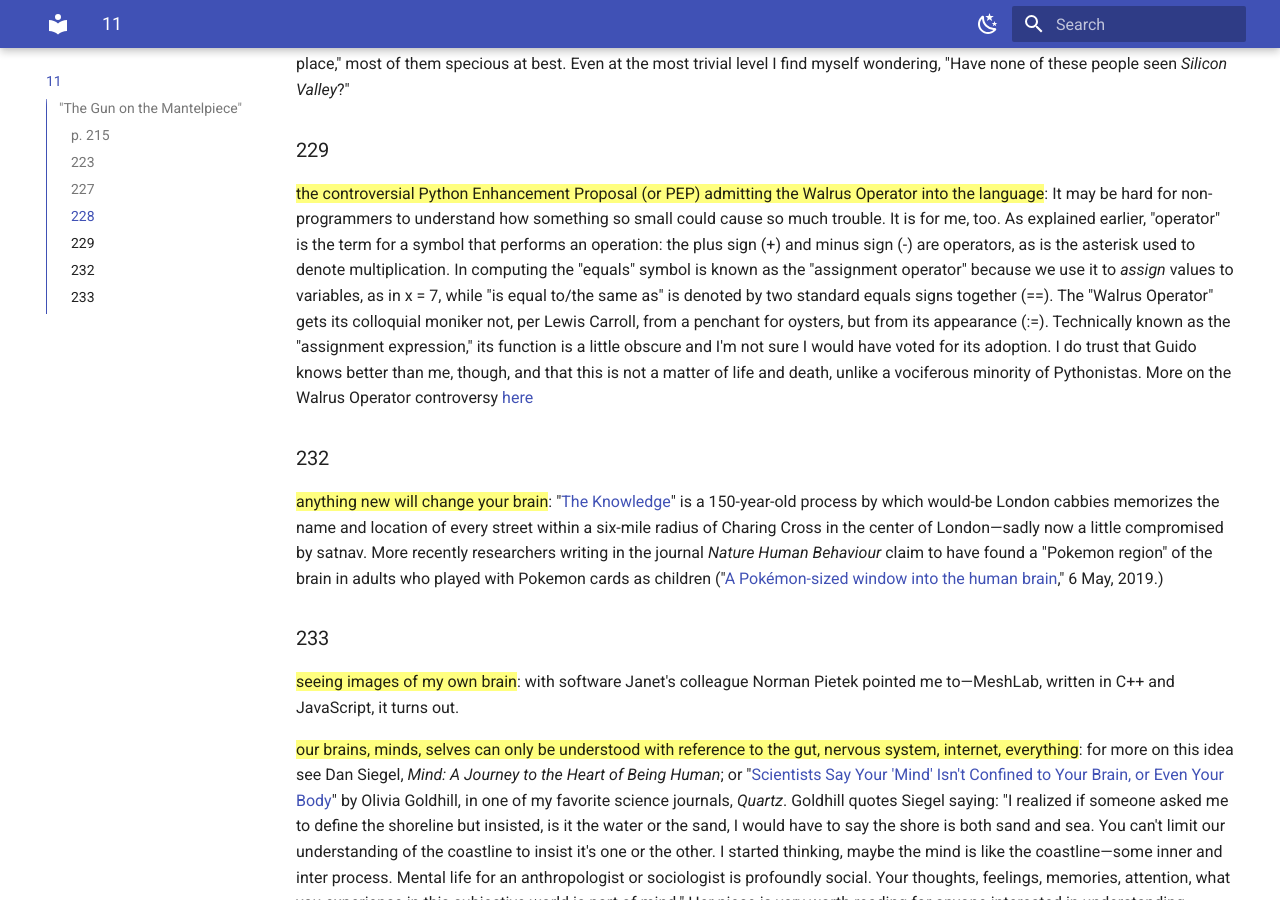
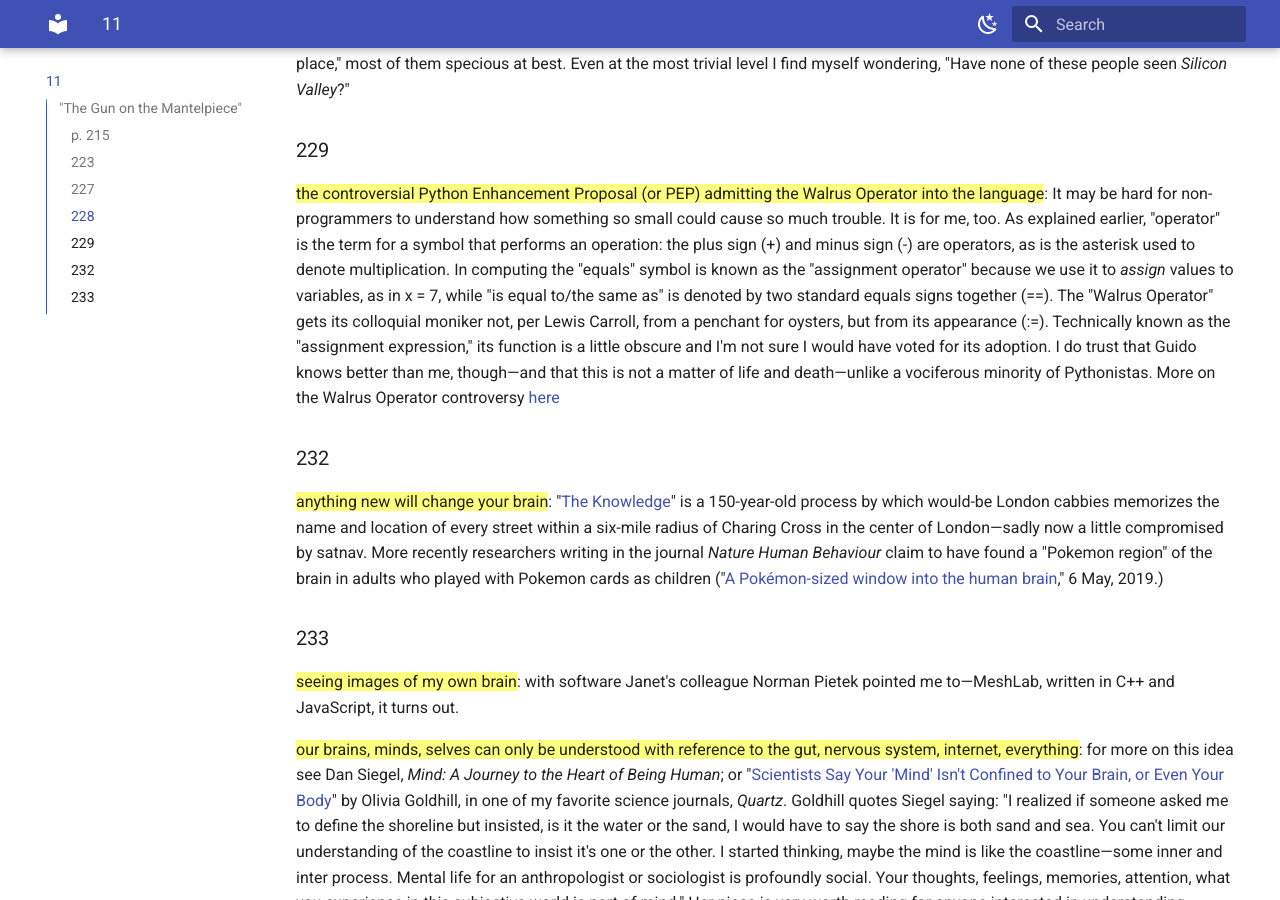
Before and after one commit to zappascout/devil_notes-sources, an MkDocs documentation site: the page built from docs/notes_11_devil.md, in a window 1280 px wide and 900 px high, scrolled down 3348 px. Built offline with MkDocs 1.6.1 and Material for MkDocs 9.7.7, drawn with Linux system fonts in a browser that asks for light colours.

Commit message:
tidy p229

```diff
--- a/docs/notes_11_devil.md
+++ b/docs/notes_11_devil.md
@@ -165,7 +165,7 @@ symbol is known as the "assignment operator" because we use it to
 oysters, but from its appearance (:=). Technically known as the
 "assignment expression," its function is a little obscure and I'm not
 sure I would have voted for its adoption. I do trust that Guido knows
-better than me, though, and that this is not a matter of life and death, unlike a vociferous minority of Pythonistas. More on the Walrus Operator controversy [here][wal]
+better than me, though—and that this is not a matter of life and death—unlike a vociferous minority of Pythonistas. More on the Walrus Operator controversy [here][wal]
 [wal]:https://www.youtube.com/watch?v=KN2TTiGpDvM&t=13s
 
 ###232
```
